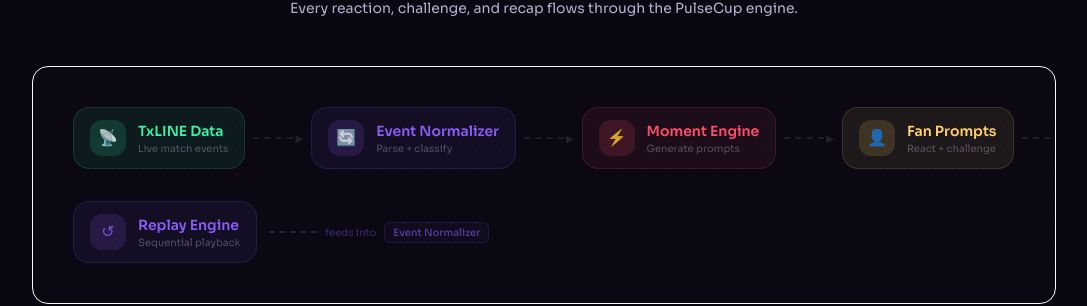
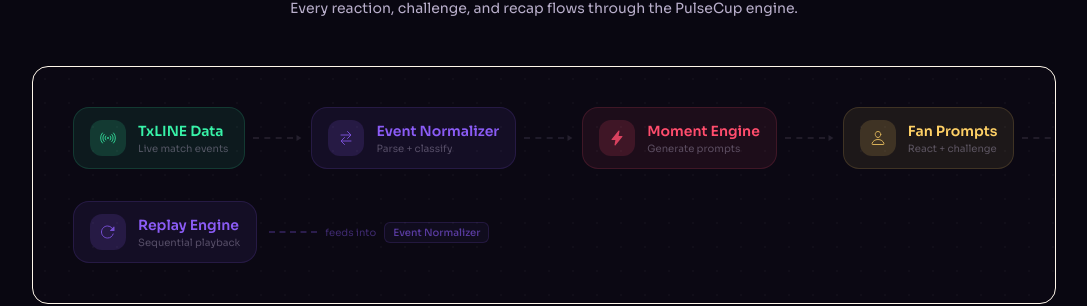
Before and after one commit to Saber1Y/PulseCup, a Next.js app: page / in a window 1280 px wide. Shown: the part 3058-3364 px from the top of the page, without its empty margins (96-1183 px from the left). Built offline with nearby package versions, Linux system fonts and the light colour scheme.

Commit message:
Replace emoji icons in workflow canvas with react-icons (IoRadioOutline, IoSwapHorizontalOutline, IoFlash, IoPersonOutline, IoTrophyOutline, IoImageOutline, IoReloadOutline, IoPlaySharp)

```diff
--- a/src/app/page.tsx
+++ b/src/app/page.tsx
@@ -1,4 +1,7 @@
+"use client";
+
 import Link from "next/link";
+import { IoRadioOutline, IoSwapHorizontalOutline, IoFlash, IoPersonOutline, IoTrophyOutline, IoImageOutline, IoReloadOutline, IoPlaySharp } from "react-icons/io5";
 
 export default function LandingPage() {
   return (
@@ -350,13 +353,13 @@ export default function LandingPage() {
                               : "bg-gold/15 text-gold"
                       }`}
                     >
-                      <span className="text-base font-light opacity-80">
-                        {node.icon === "IoRadioOutline" && "📡"}
-                        {node.icon === "IoSwapHorizontalOutline" && "🔄"}
-                        {node.icon === "IoFlash" && "⚡"}
-                        {node.icon === "IoPersonOutline" && "👤"}
-                        {node.icon === "IoTrophyOutline" && "🏆"}
-                        {node.icon === "IoImageOutline" && "🖼"}
+                      <span className="text-base opacity-80">
+                        {node.icon === "IoRadioOutline" && <IoRadioOutline className="text-base" />}
+                        {node.icon === "IoSwapHorizontalOutline" && <IoSwapHorizontalOutline className="text-base" />}
+                        {node.icon === "IoFlash" && <IoFlash className="text-base" />}
+                        {node.icon === "IoPersonOutline" && <IoPersonOutline className="text-base" />}
+                        {node.icon === "IoTrophyOutline" && <IoTrophyOutline className="text-base" />}
+                        {node.icon === "IoImageOutline" && <IoImageOutline className="text-base" />}
                       </span>
                     </div>
                     <div>
@@ -381,7 +384,7 @@ export default function LandingPage() {
                   {i < 5 && (
                     <div className="mx-2 flex shrink-0 items-center gap-0.5">
                       <div className="w-10 border-t-2 border-dashed border-text-secondary/12" />
-                      <span className="text-[10px] text-text-secondary/15">▶</span>
+                      <IoPlaySharp className="text-[8px] text-text-secondary/15" />
                     </div>
                   )}
                 </div>
@@ -393,7 +396,7 @@ export default function LandingPage() {
               <div className="flex shrink-0 items-center">
                 <div className="flex items-center gap-3 rounded-2xl border border-violet/15 bg-violet/8 px-4 py-3">
                   <div className="flex h-9 w-9 items-center justify-center rounded-xl bg-violet/15 text-violet">
-                    <span className="text-base font-light opacity-80">↺</span>
+                    <IoReloadOutline className="text-base opacity-80" />
                   </div>
                   <div>
                     <div className="text-sm font-semibold text-violet">Replay Engine</div>
```
